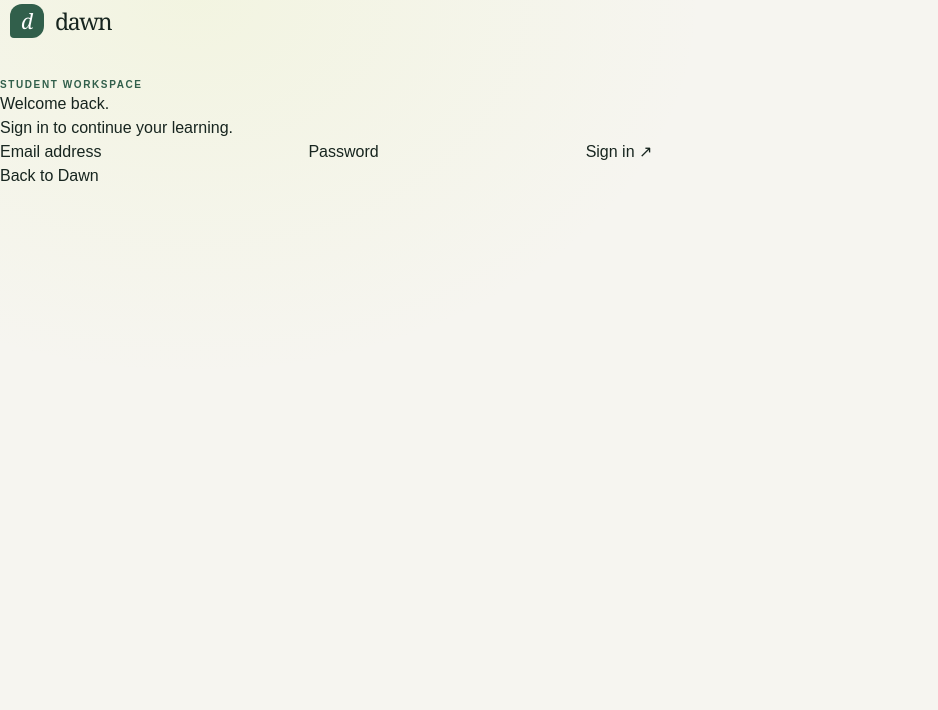
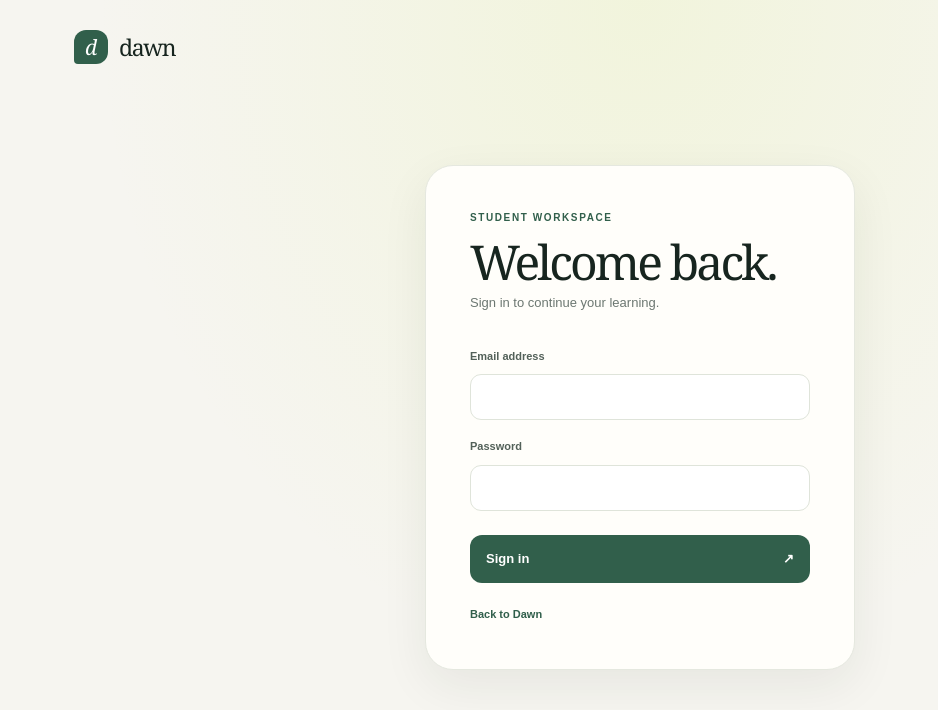
Before and after one commit to kshitiz2007-cpu/dawn, a Next.js app: page /login in a window 1280 px wide. Shown: the top 710 px of the page, without its empty margins (0-938 px from the left). Built offline with nearby package versions, Linux system fonts and the light colour scheme.

Commit message:
design: style accessible student sign-in flow

```diff
--- a/src/app/globals.css
+++ b/src/app/globals.css
@@ -97,6 +97,35 @@ button, a { -webkit-tap-highlight-color: transparent; }
 .footer-note { margin: 25px 2px 0; color: #8a938d; font-size: 10px; line-height: 1.7; }
 .mobile-nav { display: none; }
 
+
+.login-page {
+  min-height: 100vh; display: grid; place-items: center; padding: 70px 20px 35px;
+  background: radial-gradient(ellipse at 50% 0%, rgb(217 240 116 / 16%), transparent 34rem), var(--paper);
+}
+.login-brand { position: absolute; top: 26px; left: clamp(20px, 5vw, 70px); }
+.login-card {
+  width: min(100%, 430px); padding: clamp(28px, 5vw, 44px); border: 1px solid var(--line);
+  border-radius: 28px; background: var(--surface); box-shadow: var(--shadow-soft);
+}
+.login-card h1 { margin: 13px 0 7px; font: 400 clamp(36px, 8vw, 48px)/1 Georgia, "Times New Roman", serif; letter-spacing: -.06em; }
+.login-card > p { color: var(--muted); font-size: 13px; line-height: 1.6; }
+.login-form { display: grid; gap: 10px; margin-top: 26px; }
+.login-form label { margin-top: 8px; color: #536159; font-size: 11px; font-weight: 700; }
+.login-form input {
+  width: 100%; min-height: 46px; padding: 0 13px; border: 1px solid #dfe4da;
+  border-radius: 11px; color: var(--ink); background: #fff; font: inherit; font-size: 13px;
+}
+.login-form input:focus { border-color: #739c59; outline: 3px solid rgb(115 156 89 / 18%); }
+.login-form button {
+  display: flex; justify-content: space-between; align-items: center; min-height: 48px; margin-top: 14px;
+  padding: 0 16px; border: 0; border-radius: 12px; color: white; background: var(--moss);
+  font: inherit; font-size: 13px; font-weight: 700; cursor: pointer; transition: background .2s var(--ease-out), transform .2s var(--ease-out);
+}
+.login-form button:hover { background: var(--moss-dark); transform: translateY(-1px); }
+.form-error { padding: 10px 12px; border-radius: 10px; color: #923f32 !important; background: #faeae5; font-size: 12px !important; }
+.back-link { display: inline-block; margin-top: 23px; color: var(--moss); font-size: 11px; font-weight: 700; }
+.topbar-link { padding: 8px 12px; border: 1px solid var(--line); border-radius: 999px; color: var(--moss); background: var(--surface); font-size: 11px; }
+
 @media (max-width: 920px) {
   .app-frame { grid-template-columns: 76px minmax(0, 1fr); }
   .sidebar { align-items: center; padding-inline: 10px; }
```
